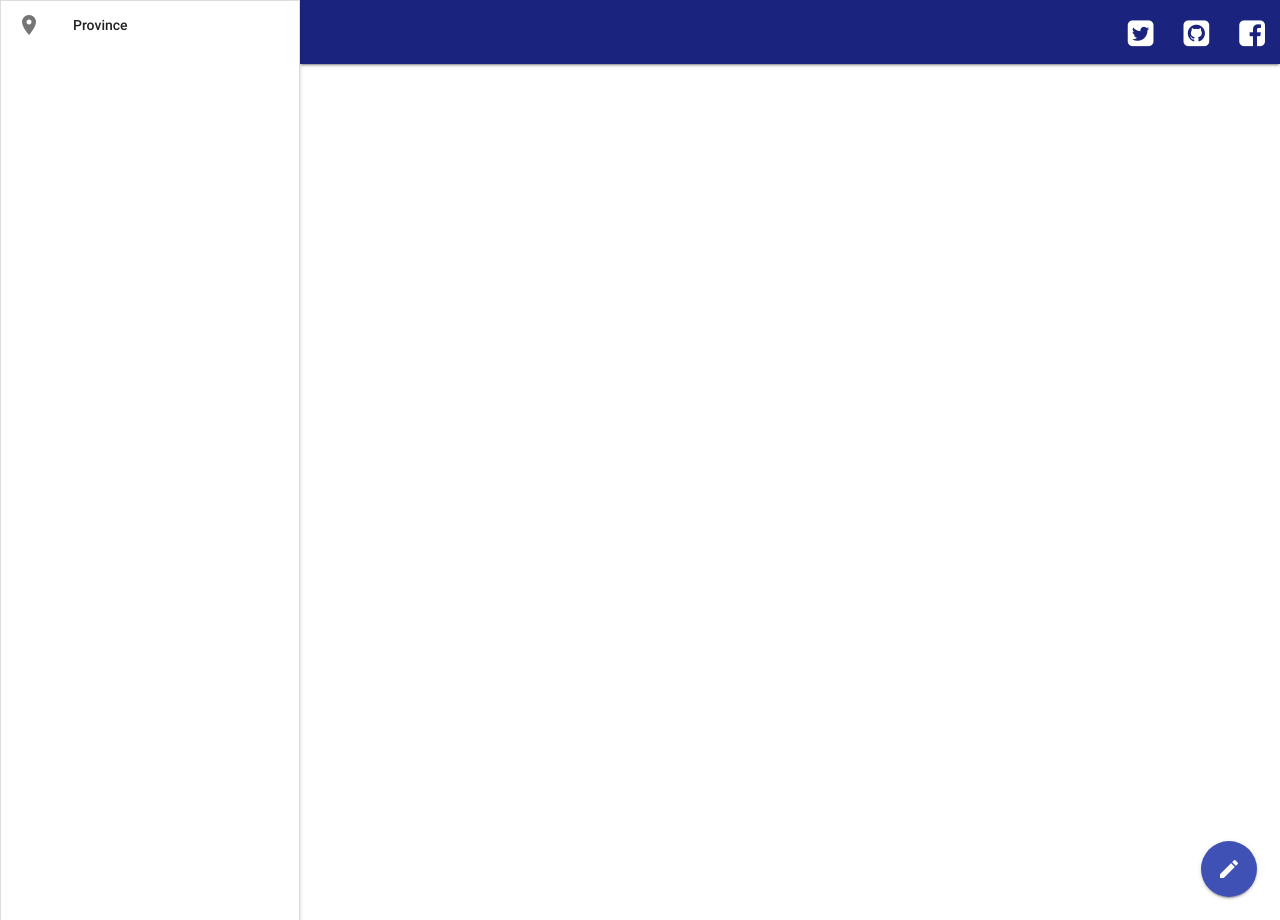
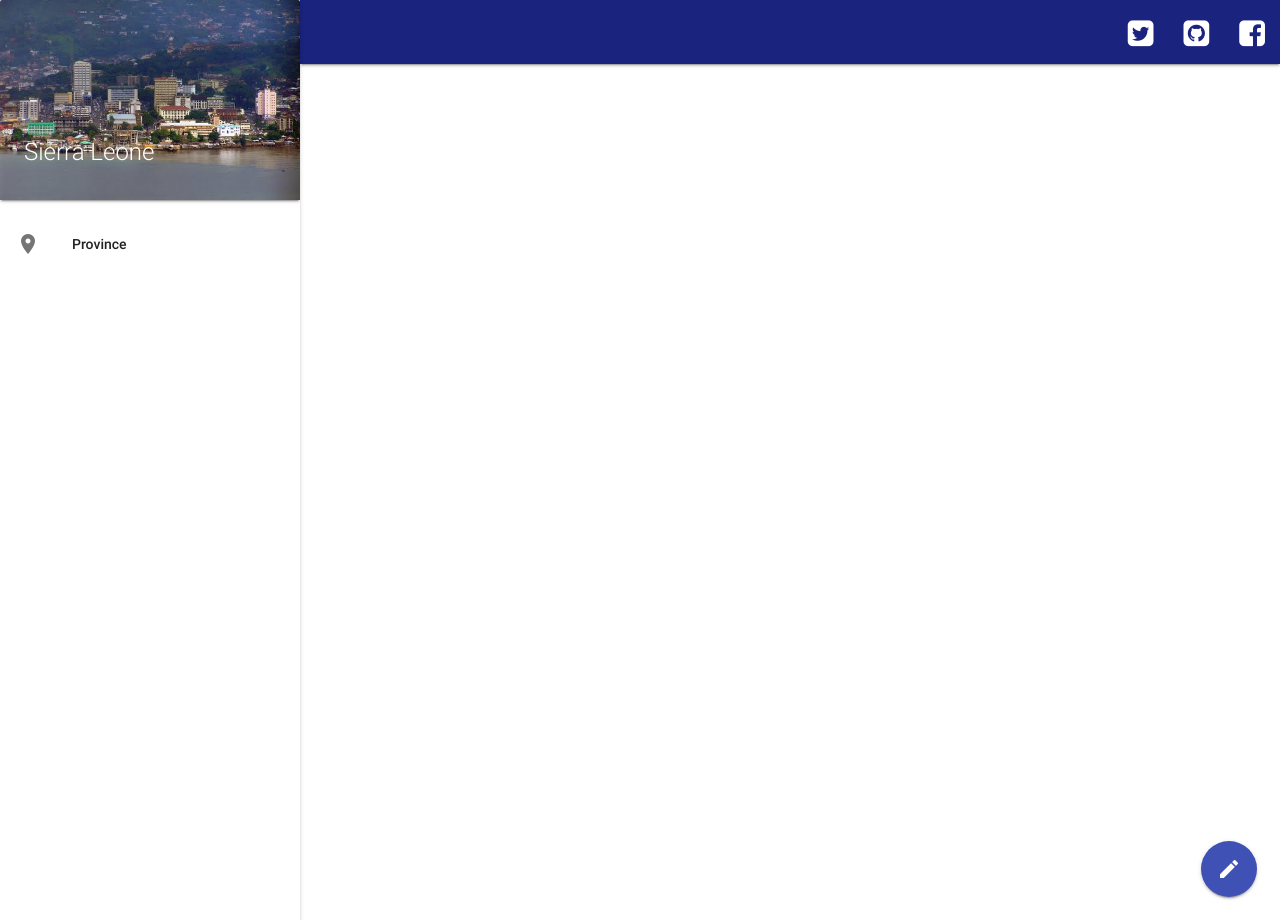
Before and after one commit to Code4SierraLeone/MWash, a CodeIgniter app: page /MWash/index.php/explore in a window 1280 px wide. Run offline with CodeIgniter, Linux system fonts and the light colour scheme; some libraries are stand-ins or nearby versions.

Commit message:
added province filter links to the side nav

```diff
--- a/application/views/explore.php
+++ b/application/views/explore.php
@@ -57,7 +57,7 @@ defined('BASEPATH') OR exit('No direct script access allowed');
                 query: {
                     select: "col50",
                     from: "1aHLU3Qqsl9X_W_BEvZaPn_dkNV8UtXtJPnKedgKB",
-                    <?php if(isset($_REQUEST['pr'])){ $pr = $_REQUEST['pr']; ?>
+                    <?php if(isset($_REQUEST['pr']) && $_REQUEST['pr'] != ''){ $pr = $_REQUEST['pr']; ?>
                     where: "province = <?php echo "'".$pr."'"; ?>"
                     <?php }else{ ?>
                     where: ""
@@ -111,15 +111,44 @@ defined('BASEPATH') OR exit('No direct script access allowed');
             </ul>
         </div>
     </nav>
-    <ul id="nav-mobile" class="side-nav fixed collapsible collapsible-accordion">
+    <ul id="nav-mobile" style="border: 0px !important;" class="side-nav fixed collapsible collapsible-accordion">
+        <li>
+            <div class="row">
+                <div style="margin: 0px;" class="card">
+                    <div class="card-image">
+                        <?php if(isset($_REQUEST['pr'])){ $pr = $_REQUEST['pr']; ?>
+                        <?php if($pr == ''){ ?>
+                            <img src="<?php echo base_url(); ?>assets/img/sierraleone-c.jpg">
+                            <span class="card-title">Sierra Leone</span>
+                        <?php }else if($pr == 'Northern'){ ?>
+                            <img src="<?php echo base_url(); ?>assets/img/northern-p.jpg">
+                            <span class="card-title">Northern Province</span>
+                        <?php }else if($pr == 'Southern'){ ?>
+                            <img src="<?php echo base_url(); ?>assets/img/southern-p.jpg">
+                            <span class="card-title">Southern Province</span>
+                        <?php }else if($pr == 'Eastern'){ ?>
+                            <img src="<?php echo base_url(); ?>assets/img/eastern-p.jpg">
+                            <span class="card-title">Eastern Province</span>
+                        <?php }else if($pr == 'Western'){ ?>
+                            <img src="<?php echo base_url(); ?>assets/img/western-p.jpg">
+                            <span class="card-title">Western Province</span>
+                        <?php } }else{ ?>
+                            <img src="<?php echo base_url(); ?>assets/img/sierraleone-c.jpg">
+                            <span class="card-title">Sierra Leone</span>
+                        <?php } ?>
+
+                    </div>
+                </div>
+            </div>
+        </li>
         <li class="bold"><a class="collapsible-header  waves-effect waves-teal"><i class="material-icons">location_on</i>Province</a>
-            <div class="collapsible-body">
+            <div class="collapsible-body" style="padding: 0px !important;">
                 <ul>
-                    <li><a href="<?php echo base_url(); ?>index.php/explore">All Provinces</a></li>
-                    <li><a href="<?php echo base_url(); ?>index.php/explore?pr=Northern">Nothern</a></li>
-                    <li><a href="<?php echo base_url(); ?>index.php/explore?pr=Southern">Southern</a></li>
-                    <li><a href="<?php echo base_url(); ?>index.php/explore?pr=Eastern">Eastern</a></li>
-                    <li><a href="<?php echo base_url(); ?>index.php/explore?pr=Western">Western</a></li>
+                    <li id="allp"><a href="<?php echo base_url(); ?>index.php/explore">All Provinces</a></li>
+                    <li id="nth"><a href="<?php echo base_url(); ?>index.php/explore?pr=Northern">Nothern</a></li>
+                    <li id="sth"><a href="<?php echo base_url(); ?>index.php/explore?pr=Southern">Southern</a></li>
+                    <li id="est"><a href="<?php echo base_url(); ?>index.php/explore?pr=Eastern">Eastern</a></li>
+                    <li id="wst"><a href="<?php echo base_url(); ?>index.php/explore?pr=Western">Western</a></li>
                 </ul>
             </div>
         </li>
--- a/assets/js/custom.js
+++ b/assets/js/custom.js
@@ -5,4 +5,25 @@ $(function(){
     $('.modal-trigger').modal();
 
     $('.button-collapse').sideNav({'edge': 'left'});
+
+    var url = window.location.href;
+    var params = url.split('?')[1].split('&');
+    for(var i =0;i<params.length;i++){
+        var temp = params[i].split('=');
+        var key   = temp[0];
+        var value = temp[1];
+        console.log(key +':'+value);
+    }
+
+    if(value == 'Northern'){
+        $('#nth').addClass('active indigo lighten-1');
+    }else if(value == 'Southern'){
+        $('#sth').addClass('active indigo lighten-1');
+    }else if(value == 'Eastern'){
+        $('#est').addClass('active indigo lighten-1');
+    }else if(value == 'Western'){
+        $('#wst').addClass('active indigo lighten-1');
+    }else{
+        $('#allp').addClass('active indigo lighten-1');
+    }
 });
```
Also changed, not shown: assets/img/eastern-p.jpg (added), assets/img/northern-p.jpg (added), assets/img/sierraleone-c.jpg (added), assets/img/southern-p.jpg (added), assets/img/western-p.jpg (added).
